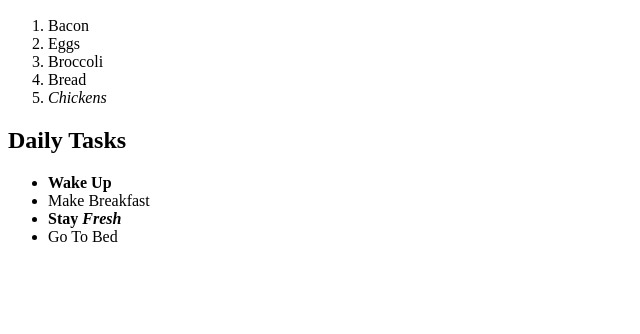
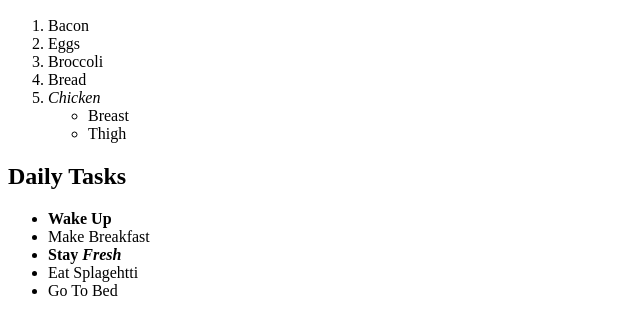
Before and after one commit to qnobletaylor/git_test, a plain HTML site: page html-practice/lists.html in a window 1280 px wide. Shown: the part 110-444 px from the top of the page, without its empty margins (0-640 px from the left). Drawn offline with Linux system fonts and the light colour scheme.

Commit message:
added subitems

```diff
--- a/html-practice/lists.html
+++ b/html-practice/lists.html
@@ -12,13 +12,19 @@
                 <li>Eggs</l1>
                 <li>Broccoli</li>
                 <li>Bread</li>
-                <li><em>Chickens</em></li>
+                <li><em>Chicken</em>
+                    <ul>
+                        <li>Breast</li>
+                        <li>Thigh</li>
+                    </ul>
+                </li>
             </ol>
         <h2>Daily Tasks</h2>
             <ul>
                 <li><strong>Wake Up</strong></li>
                 <li>Make Breakfast</li>
                 <li><strong>Stay <em>Fresh</em></strong></li>
+                <li>Eat Splagehtti</li>
                 <li>Go To Bed</li>
             </ul>
             <!-- Check out these sick lists -->
```
Also changed, not shown: html-practice/lists2.html (+5 -1 lines).
